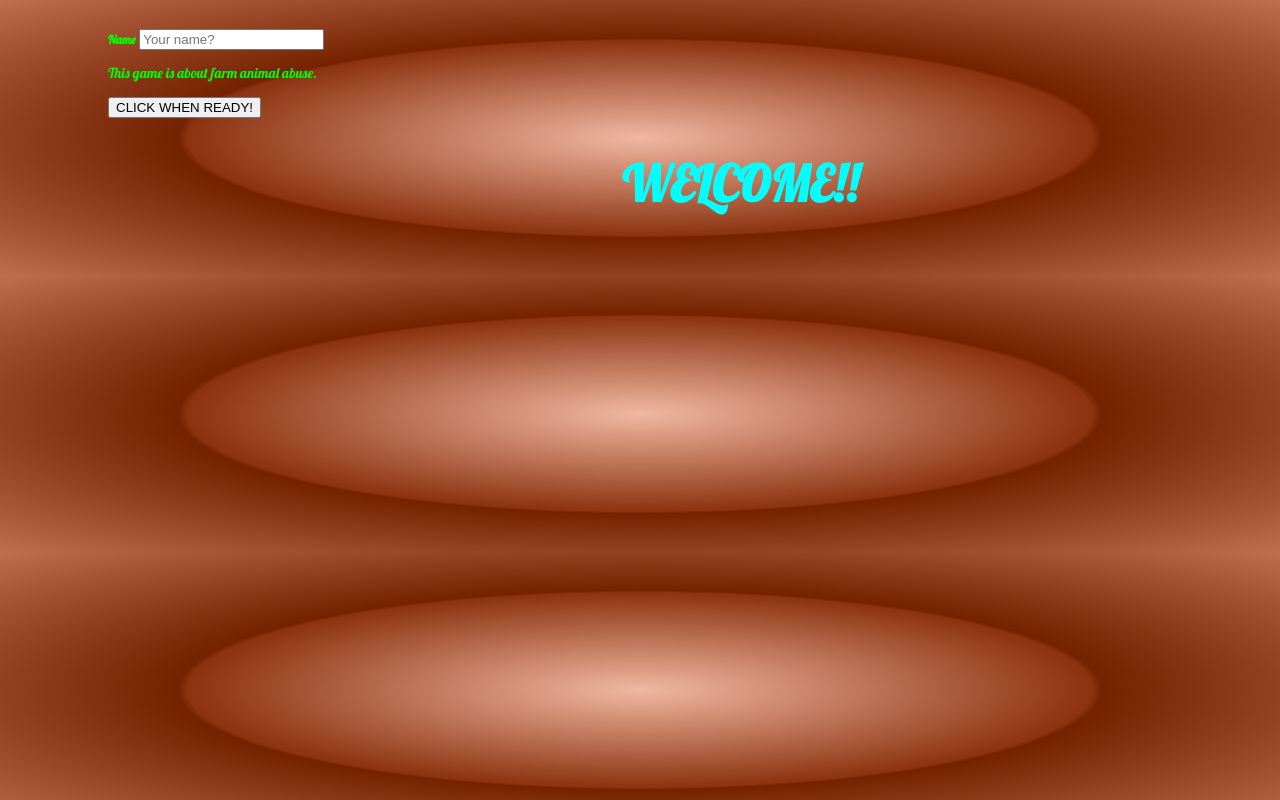
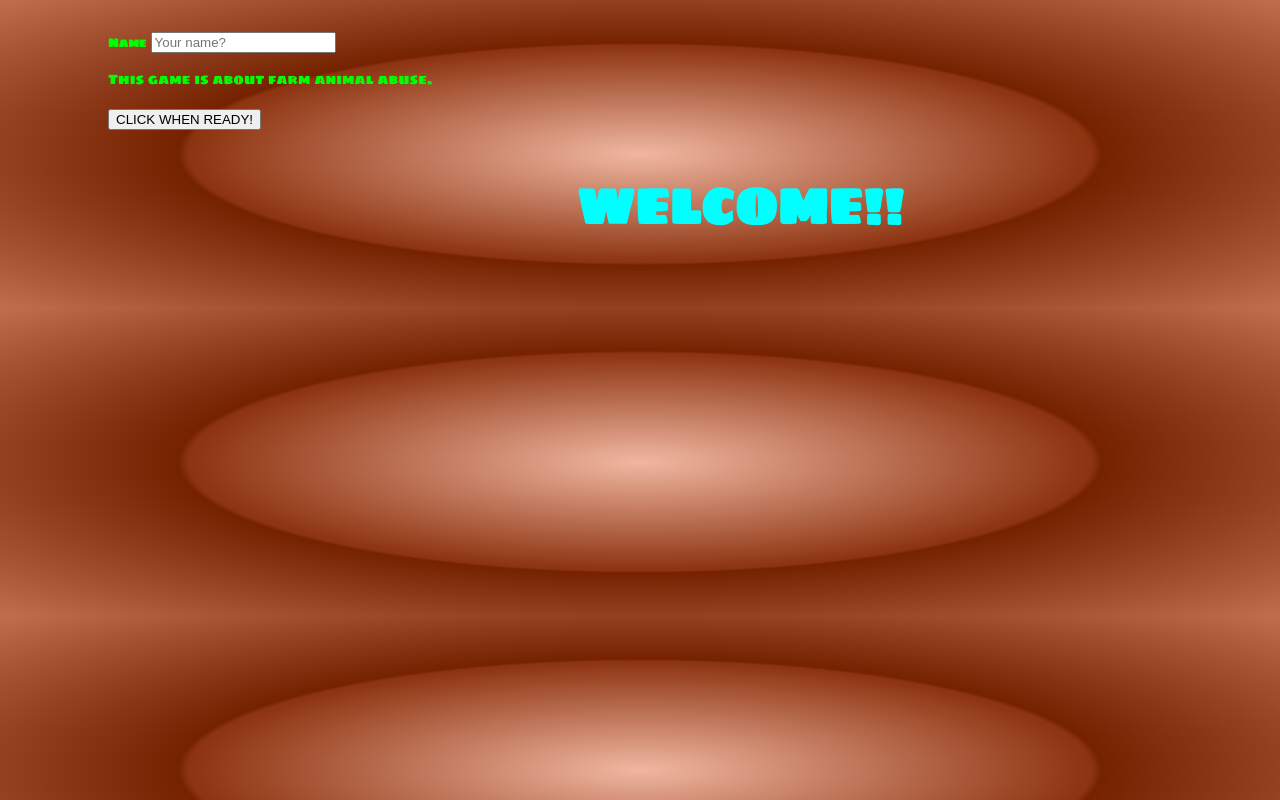
Before and after one commit to DiveInDat/js-practice-game, a plain HTML site: page index.html in a window 1280 px wide. Shown: the top 800 px of the page. Drawn offline with Linux system fonts and the light colour scheme.

Commit message:
Update index.css

```diff
--- a/index.css
+++ b/index.css
@@ -1,4 +1,4 @@
-@import url(http://fonts.googleapis.com/css?family=Lobster);
+@import url(http://fonts.googleapis.com/css?family=Sigmar+One);
 body{
  background: rgb(240,183,161); /* Old browsers */
 background: -moz-radial-gradient(center, ellipse cover, rgba(240,183,161,1) 0%, rgba(140,51,16,1) 50%, rgba(117,34,1,1) 51%, rgba(191,110,78,1) 100%); /* FF3.6+ */
@@ -8,7 +8,7 @@ background: -o-radial-gradient(center, ellipse cover, rgba(240,183,161,1) 0%,rgb
 background: -ms-radial-gradient(center, ellipse cover, rgba(240,183,161,1) 0%,rgba(140,51,16,1) 50%,rgba(117,34,1,1) 51%,rgba(191,110,78,1) 100%); /* IE10+ */
 background: radial-gradient(ellipse at center, rgba(240,183,161,1) 0%,rgba(140,51,16,1) 50%,rgba(117,34,1,1) 51%,rgba(191,110,78,1) 100%); /* W3C */
 filter: progid:DXImageTransform.Microsoft.gradient( startColorstr='#f0b7a1', endColorstr='#bf6e4e',GradientType=1 ); /* IE6-9 fallback on horizontal gradient */
-font-family: Lobster;
+font-family: Sigmar One;
 }
 p{
   color: #00FF00;
@@ -26,6 +26,8 @@ h1{
  color: #00FFFF;
  text-align: center;
  font-size: 50px;
+ text-shadow: 5px, 5px, #000000;
+ text-stroke-color: black;
 }
 /*Hide other slides to start*/
 #slide-2, #slide-3, #slide-4, #slide-5{
```
